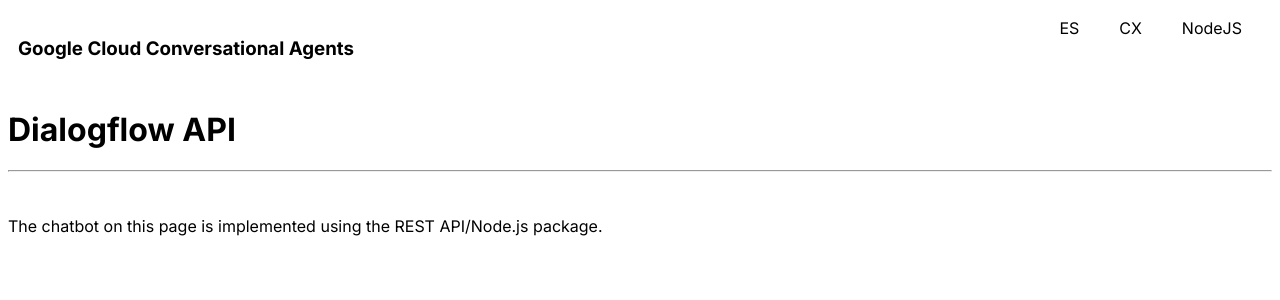
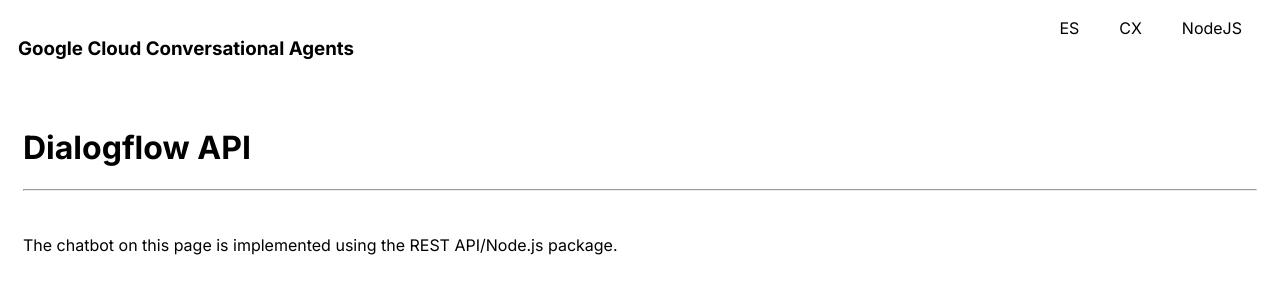
Before and after one commit to malebosambo/dialogflow-nodejs, a Next.js app: page /REST in a window 1280 px wide. Shown: the top 300 px of the page. Built offline with nearby package versions, Linux system fonts and the light colour scheme.

Commit message:
Update page.js

```diff
--- a/app/REST/page.js
+++ b/app/REST/page.js
@@ -1,3 +1,5 @@
+"use client";
+
 import { useState } from 'react';
 
 export default function Rest() {
@@ -14,7 +16,7 @@
   }
 
   return (
-    <main>
+    <main className="Page">
       <div>
         <h1>Dialogflow API</h1>
         <hr /><br />
```
